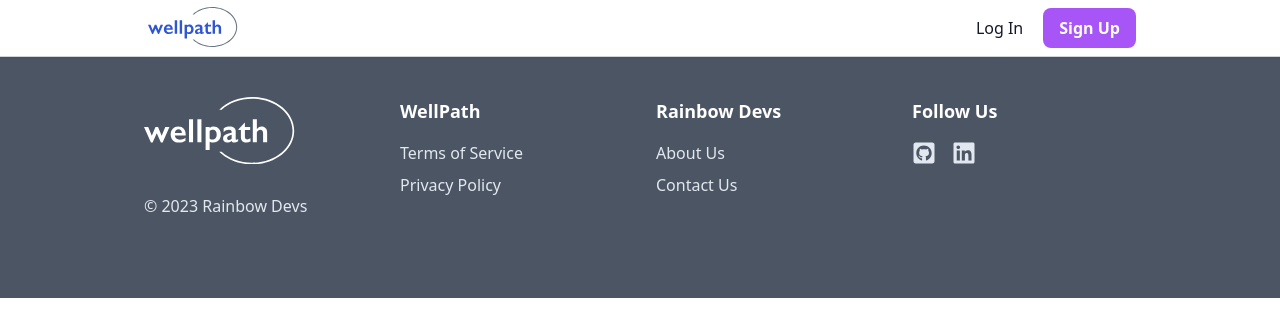
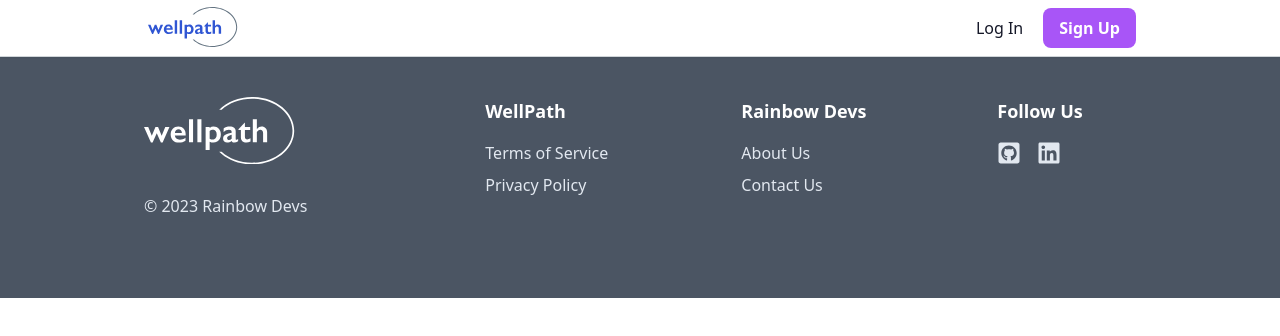
Before and after one commit to Rainbow-Devs/health-tracker-frontend, a Next.js app: page /about-rainbow-devs in a window 1280 px wide. Shown: the top 336 px of the page. Built offline with nearby package versions, Linux system fonts and the light colour scheme.

Commit message:
#20 Switch to grid-based layout for footer

```diff
--- a/components/organisms/PageFooter.tsx
+++ b/components/organisms/PageFooter.tsx
@@ -6,10 +6,10 @@ import { GitHubIcon, LinkedInIcon } from "@images/SocialIcons";
 export const PageFooter: React.FC = () => {
   return (
     <footer className="bg-footerBg-light p-10 text-white dark:bg-footerBg-dark sm:px-4">
-      <div className="container mx-auto max-w-screen-lg sm:flex-col">
-        <div className="flex flex-wrap">
-          <div className="w-full px-4 sm:w-full lg:w-3/12">
-            <div className="mb-10 w-full">
+      <div className="container mx-auto max-w-screen-lg">
+        <div className="grid grid-cols-12 text-center sm:text-left">
+          <div className="col-span-12 row-start-4 sm:row-start-2 md:col-span-4 md:row-start-1">
+            <div className="mb-10 w-full px-4">
               <div className="mb-6 inline-block max-w-[160px]">
                 <MonoLogo className="w-full text-white" />
               </div>
@@ -18,8 +18,8 @@ export const PageFooter: React.FC = () => {
               </p>
             </div>
           </div>
-          <div className="w-full px-4 sm:w-1/3 lg:w-3/12">
-            <div className="mb-10 w-full">
+          <div className="col-span-12 sm:col-span-4 md:col-span-3">
+            <div className="mb-10 w-full px-4">
               <h4 className="mb-4 text-lg font-semibold text-white">
                 WellPath
               </h4>
@@ -37,8 +37,8 @@ export const PageFooter: React.FC = () => {
               </ul>
             </div>
           </div>
-          <div className="w-full px-4 sm:w-1/3 lg:w-3/12">
-            <div className="mb-10 w-full">
+          <div className="col-span-12 sm:col-span-4 md:col-span-3">
+            <div className="mb-10 w-full px-4">
               <h4 className="mb-4 text-lg font-semibold text-white">
                 Rainbow Devs
               </h4>
@@ -56,13 +56,13 @@ export const PageFooter: React.FC = () => {
               </ul>
             </div>
           </div>
-          <div className="w-full px-4 sm:w-1/3 lg:w-3/12">
-            <div className="mb-10 w-full">
+          <div className="col-span-12 sm:col-span-4 md:col-span-2">
+            <div className="mb-16 w-full px-4 sm:mb-10">
               <h4 className="mb-4 text-lg font-semibold text-white">
                 Follow Us
               </h4>
-              <div className="mb-2 flex w-full items-center text-slate-200 hover:text-white">
-                <div className="mr-4 h-6 w-6">
+              <div className="mb-2 w-full text-slate-200 hover:text-white">
+                <div className="mx-3 inline-block h-8 w-8 sm:mx-2 sm:ml-0 md:h-6 md:w-6">
                   <a
                     href="https://github.com/Rainbow-Devs"
                     target="_blank"
@@ -71,7 +71,7 @@ export const PageFooter: React.FC = () => {
                     <GitHubIcon className="h-full w-full" />
                   </a>
                 </div>
-                <div className="mr-4 h-6 w-6">
+                <div className="mx-3 inline-block h-8 w-8 sm:mx-2 md:h-6 md:w-6">
                   <a
                     href="https://www.linkedin.com/company/rainbow-devs"
                     target="_blank"
```
